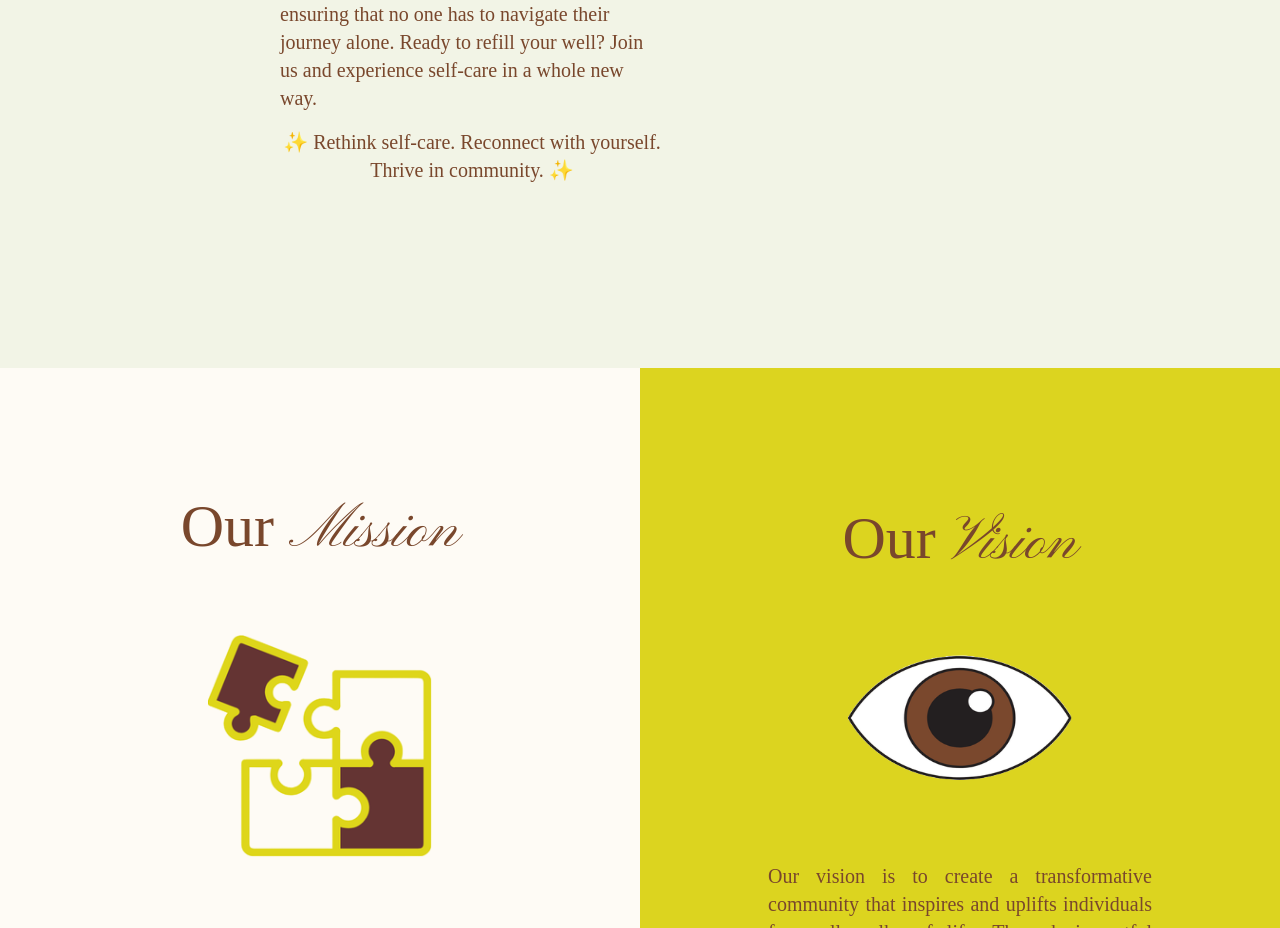
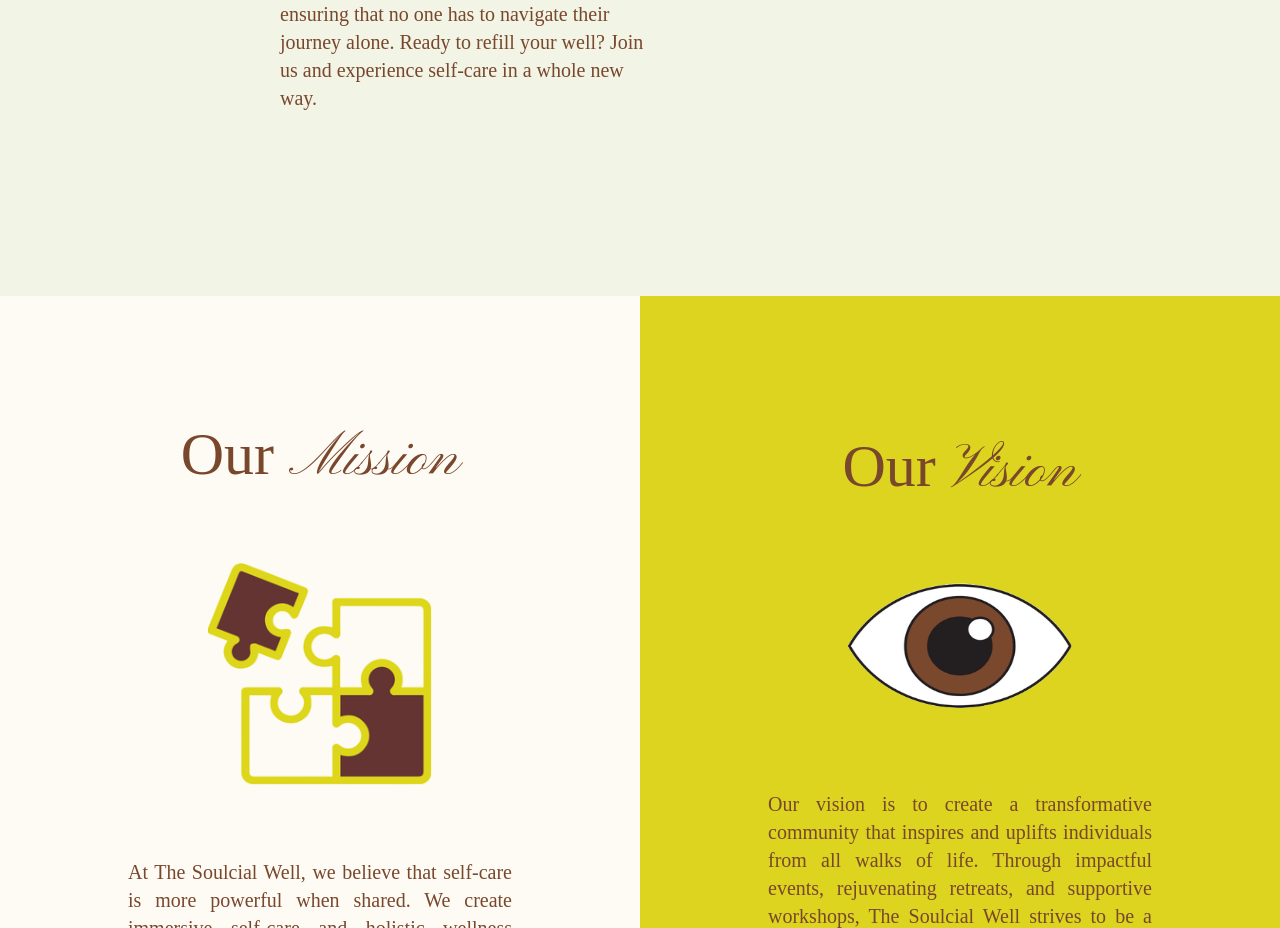
Before and after one commit to thatsehannah/the-soulcial-well, a Next.js app: page /about in a window 1280 px wide. Shown: the part 2222-3150 px from the top of the page. Built offline with nearby package versions, Linux system fonts and the light colour scheme.

Commit message:
removing text from origins section in about page

```diff
--- a/app/about/_sections/SoulciallWellOrigins.tsx
+++ b/app/about/_sections/SoulciallWellOrigins.tsx
@@ -45,10 +45,6 @@ const SoulcialWellOrigins = () => {
             journey alone. Ready to refill your well? Join us and experience
             self-care in a whole new way.
           </p>
-          <p className='text-center'>
-            ✨ Rethink self-care. Reconnect with yourself. Thrive in community.
-            ✨
-          </p>
         </div>
         <div className='flex justify-center items-center xl:col-span-1'>
           <div className='xl:flex hidden'>
```
